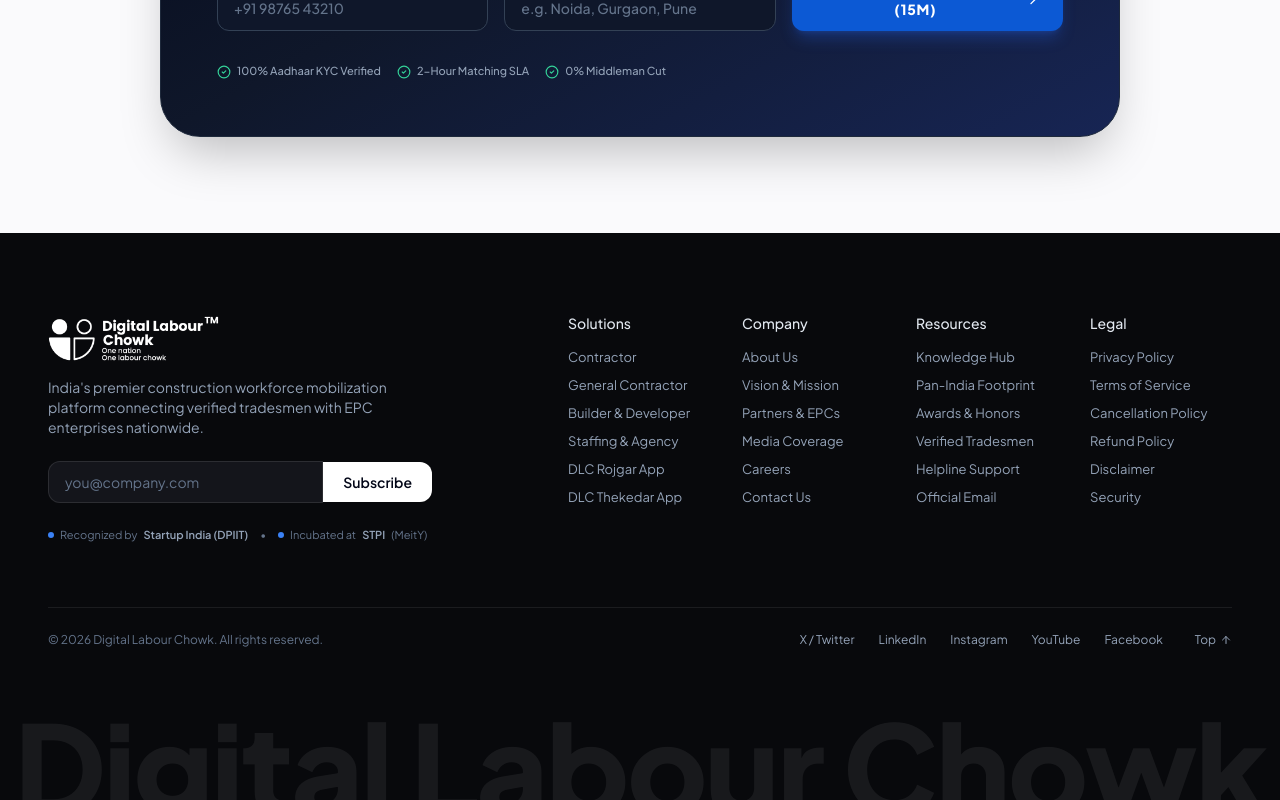
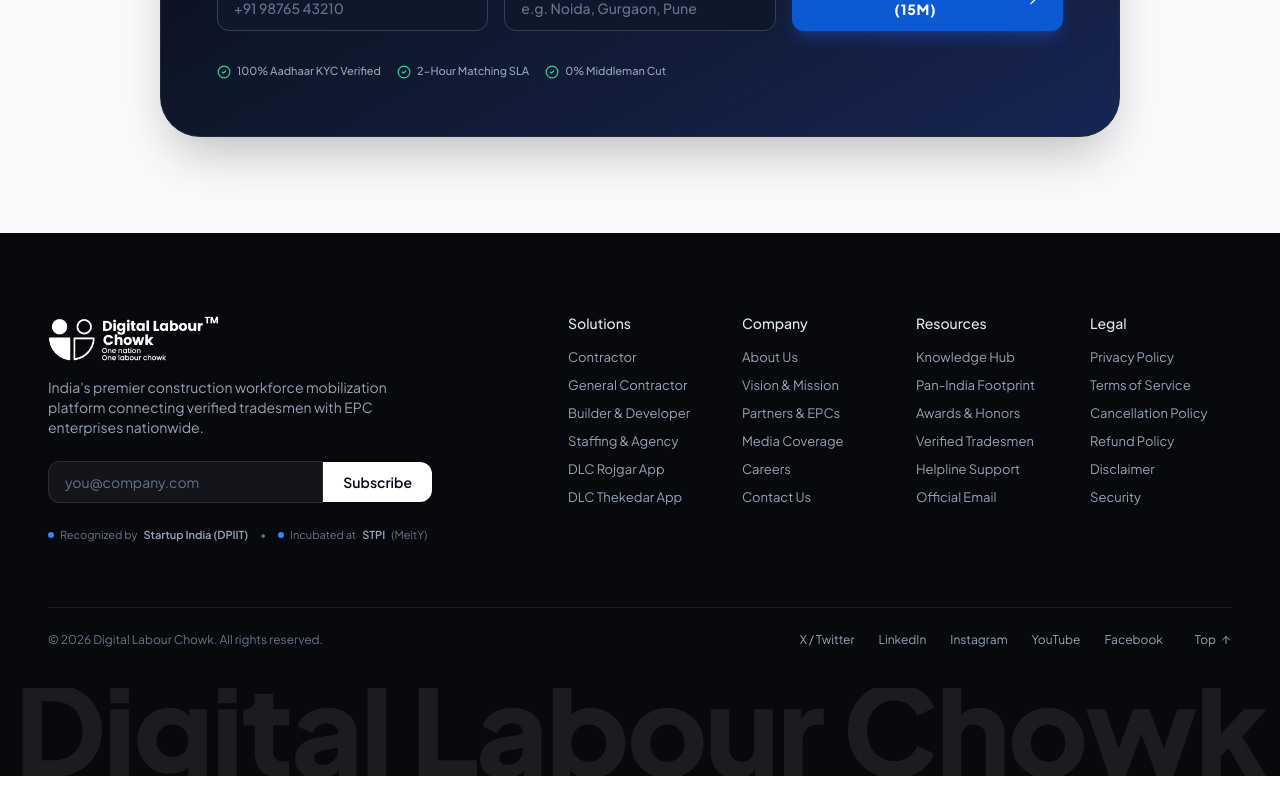
Before and after one commit to suryanmandal/digitallabourchowkv2, a Next.js app: page / in a window 1280 px wide. Shown: the part 11080-11880 px from the top of the page. After the commit the page ends 11856 px from the top, so only its background shows below. Built offline with nearby package versions, Linux system fonts and the light colour scheme.

Commit message:
fix(footer): elevate giant watermark on mobile viewports for optimal visibility and bottom padding

```diff
--- a/components/Footer.tsx
+++ b/components/Footer.tsx
@@ -317,15 +317,15 @@ export default function Footer() {
       </div>
 
       {/* Mega Typographic Brand Watermark at Bottom */}
-      <div className="w-full overflow-hidden select-none pointer-events-none -mb-6 sm:-mb-10 lg:-mb-14">
+      <div className="w-full overflow-hidden select-none pointer-events-none pt-2 sm:pt-4 pb-8 sm:pb-0 mb-0 sm:-mb-8 lg:-mb-14">
         <svg
-          viewBox="0 0 1600 230"
-          className="w-full h-auto text-white/[0.065] fill-current"
+          viewBox="0 0 1600 180"
+          className="w-full h-auto text-white/[0.08] fill-current"
           preserveAspectRatio="xMidYMid meet"
         >
           <text
             x="50%"
-            y="78%"
+            y="62%"
             textAnchor="middle"
             letterSpacing="-3"
             style={{
```
